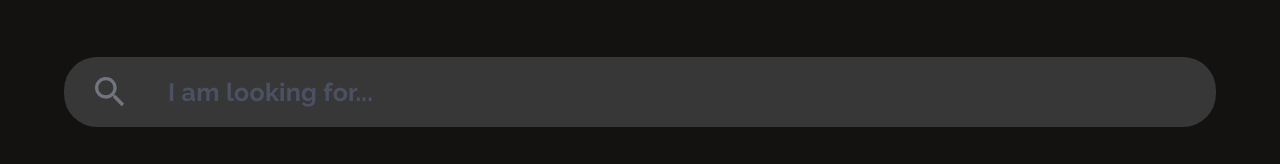
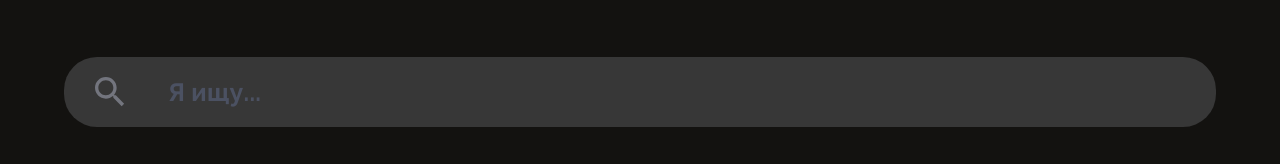
Before and after one commit to Avantgardee/RPI_Lab2, a React (Create React App) app: page /searchSeries in a window 1280 px wide. Shown: the part 241-405 px from the top of the page. Built offline with nearby package versions, Linux system fonts and the light colour scheme.

Commit message:
Я ищу... (смысл жизни)

```diff
--- a/src/components/SearchInput/SearchInput.jsx
+++ b/src/components/SearchInput/SearchInput.jsx
@@ -3,15 +3,21 @@ import "./SearchInput.css";
 import SearchIcon from "@mui/icons-material/Search";
 import InputBase from "@mui/material/InputBase";
 import InputAdornment from "@mui/material/InputAdornment";
+import { getLangOrSetDefault } from "../../utils/Cookies.js";
 
 function SearchInput({onSearch, id}) {
   const [inputValue, setInputValue] = useState("");
 
-
+  let HelpInputStr;
+  {
+    getLangOrSetDefault() === "En"
+    ? HelpInputStr = "I am looking for..."
+    : HelpInputStr = "Я ищу..."
+  }
   return (
     <div className="Root" id={id}>
       <InputBase
-        placeholder="I am looking for..."
+        placeholder = {HelpInputStr}
         className="Input"
         style={{
           color: "#68759E",
```
